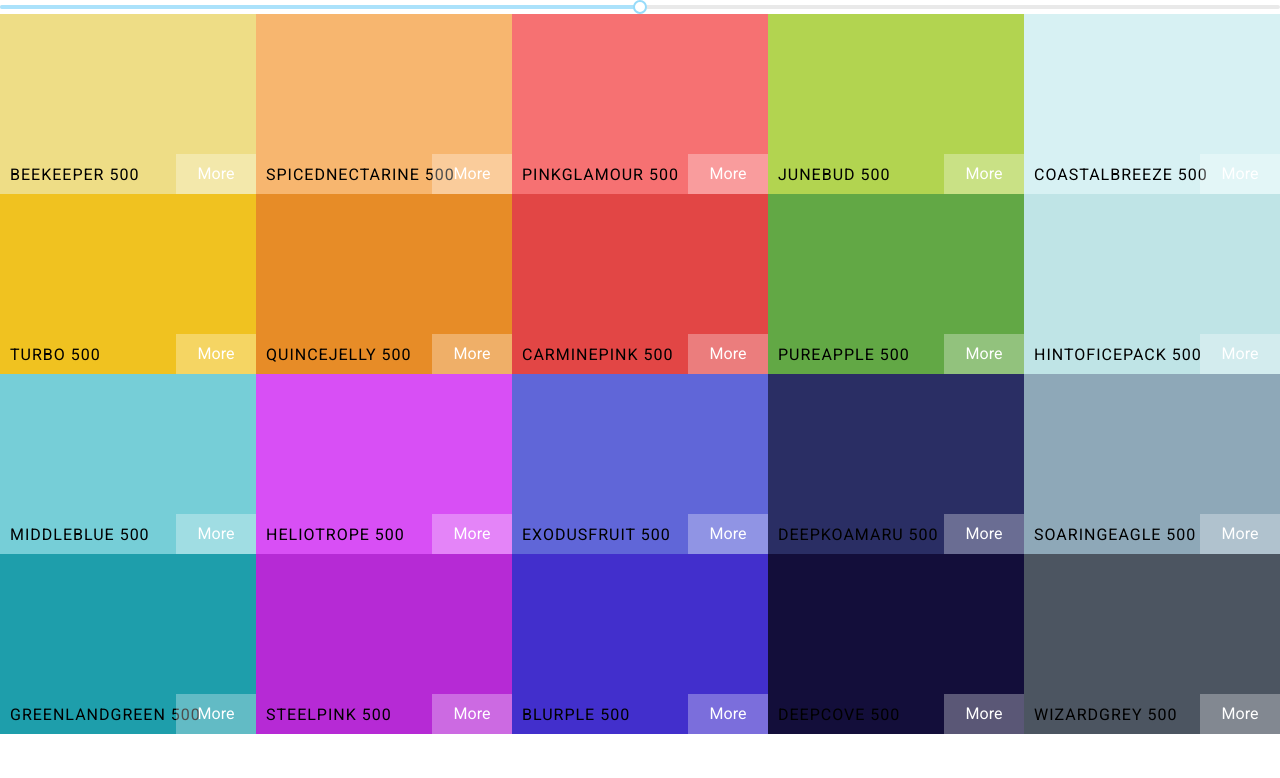
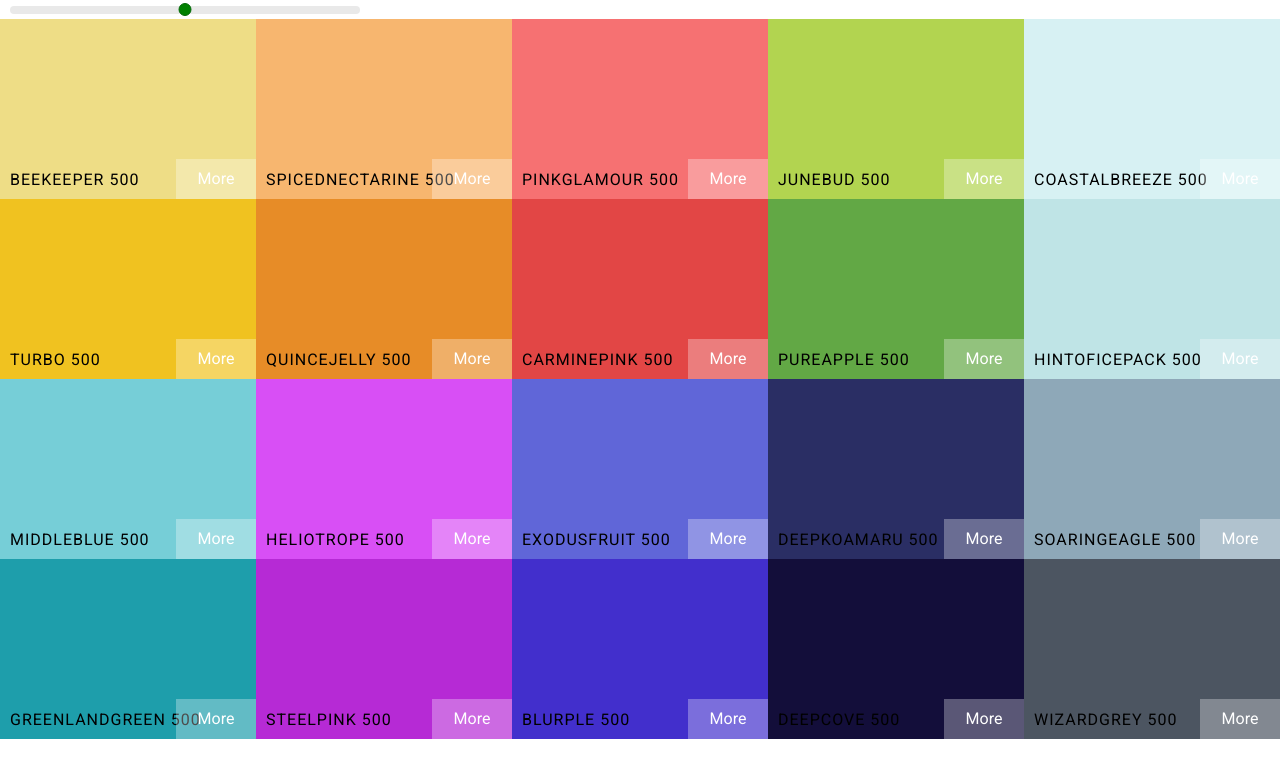
Before and after one commit to dhillman1989/ColorPaletteApp, a React (Create React App) app: page / in a window 1280 px wide. Shown: the top 778 px of the page. Built offline with nearby package versions, Linux system fonts and the light colour scheme.

Commit message:
style color slider
style color slider

```diff
--- a/src/Palette.css
+++ b/src/Palette.css
@@ -5,3 +5,30 @@
 .Palette-colors {
   height: 90%;
 }
+
+.slider {
+  width: 350px;
+  margin: 0 10px;
+  display: inline-block;
+}
+
+.rc-slider-track {
+  background: transparent;
+}
+
+.rc-slider-handle,
+.rc-slider-handle:active,
+.rc-slider-handle:focus,
+.rc-slider-handle:hover {
+  background-color: green;
+  border: 1px solid rgb(1, 104, 6);
+  outline: none;
+  box-shadow: none;
+  margin-top: -3px;
+  height: 13px;
+  width: 13px;
+}
+
+.rc-slider-rail {
+  height: 8px;
+}
--- a/src/Palette.js
+++ b/src/Palette.js
@@ -22,6 +22,7 @@
     ));
     return (
       <div className="Palette">
+        <div className="slider">
           <Slider
             defaultValue={level}
             min={100}
@@ -29,6 +30,7 @@
             step={100}
             onAfterChange={this.changeLevel}
           />
+        </div>
         {/* Navbar goes here */}
         <div className="Palette-colors">{colorBoxes}</div>
         {/*Footer to go here */}
```
Lines whose indentation alone changed are shown as unchanged.
